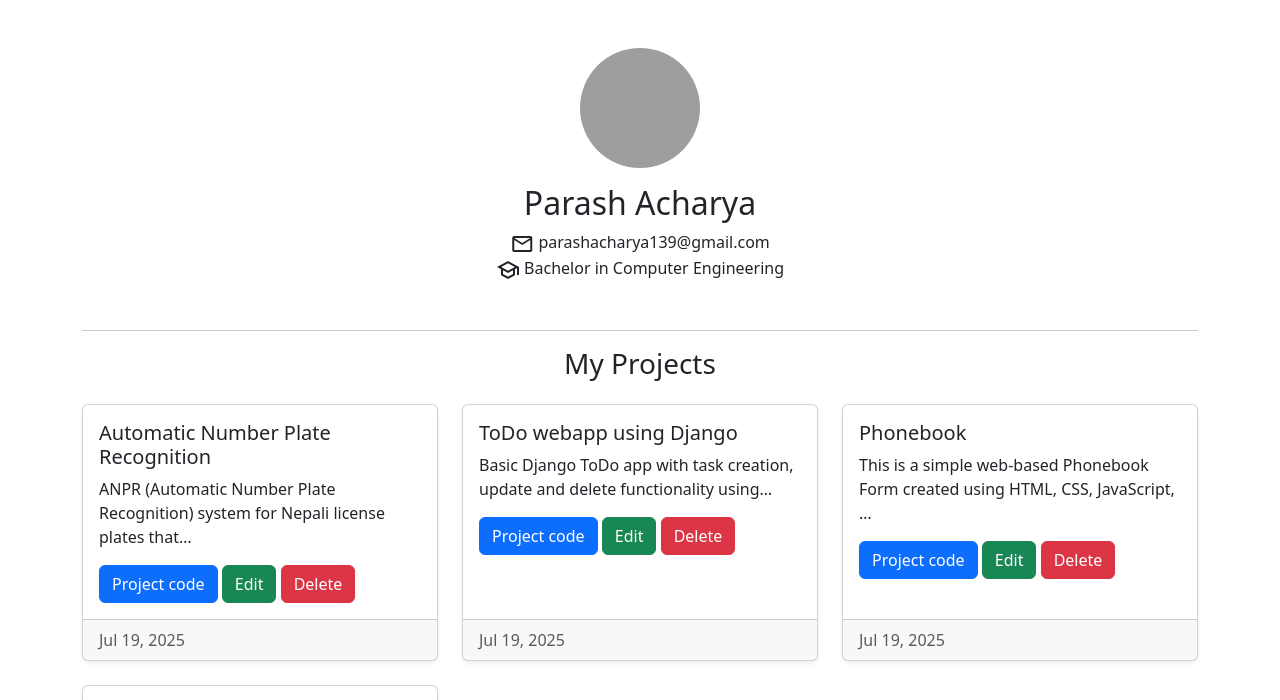
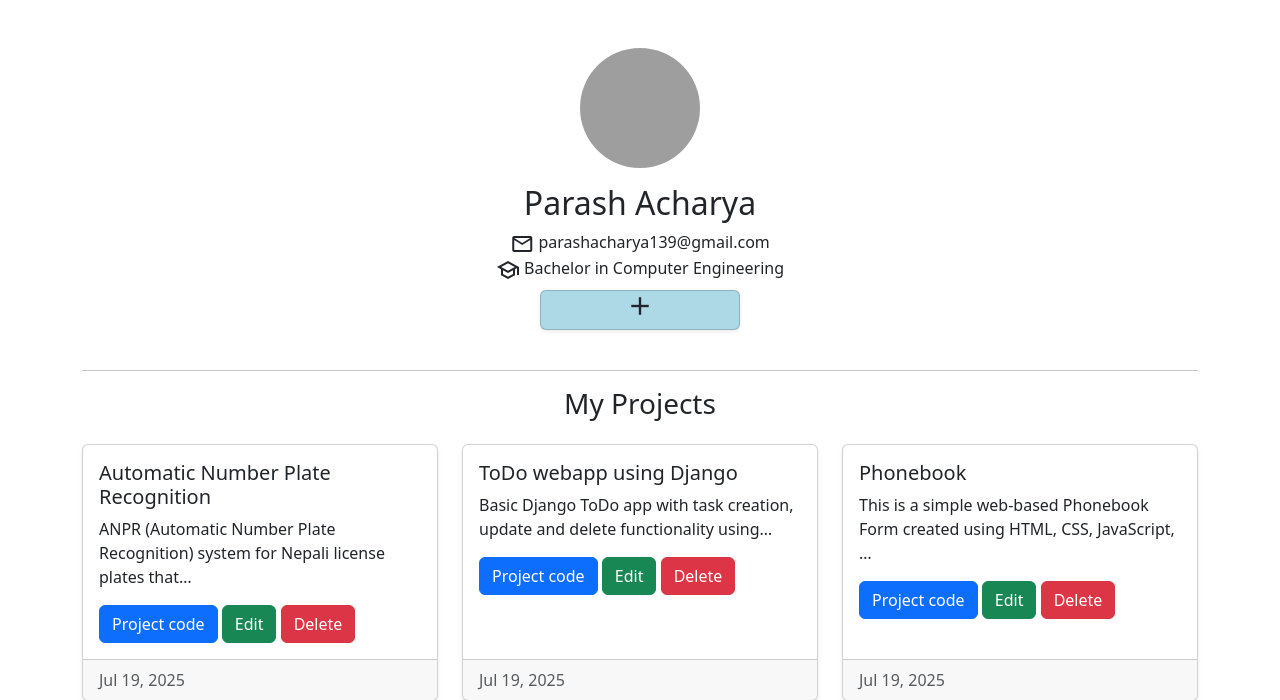
Before and after one commit to parashac/Personal-portfolio-, a Django app: page / in a window 1280 px wide. Shown: the top 700 px of the page. Run offline with Django 5.2, Linux system fonts and the light colour scheme; data comes from the database, SQL or seed files in the repository; both versions use the stored data as it was after the commit; some libraries are stand-ins or nearby versions; grey boxes are pictures that could not be loaded.

Commit message:
Adding new project to protfolio

```diff
--- a/protfolio_app/urls.py
+++ b/protfolio_app/urls.py
@@ -4,6 +4,7 @@ from protfolio_app import views
 urlpatterns = [
     path("",views.protfolio,name="protfolio"),
     path("project/",views.project_list, name="project-list"),
+    path("project-create/", views.project_create, name="project-create"),
     path("project-update/<int:pk>/",views.project_update, name="project-update"),
     path("project-list/<int:pk>/", views.project_delete, name="project-delete")
 
--- a/protfolio_app/views.py
+++ b/protfolio_app/views.py
@@ -9,6 +9,19 @@ def protfolio(request):
 def project_list(request):
     projects = Project.objects.all()
     return render(request, 'project_list.html', {'projects': projects})
+
+def project_create(request):
+    if request.method == "GET":
+        form = ProjectForm()
+        return render(request, "project_create.html", {"form": form})
+    else:
+        form = ProjectForm(request.POST)
+
+        if form.is_valid():
+            project = form.save(commit=False)
+            project.save()
+            return redirect("project-list")
+
 def project_update(request, pk):
     project = Project.objects.get(pk=pk)
     form= ProjectForm(request.POST, instance=project)
--- a/templates/project_list.html
+++ b/templates/project_list.html
@@ -3,14 +3,25 @@
 {% block content %}
 <div class="text-center my-5">
     <img src="{% static 'img/profile.JPG' %}" class="rounded-circle" width="120" height="120" alt="Profile Photo">
+
     <h2 class="mt-3">Parash Acharya</h2>
   <span class="material-symbols-outlined" style="vertical-align: middle">mail</span>
   parashacharya139@gmail.com
-
 <p>
   <span class="material-symbols-outlined " style="vertical-align: middle">school</span>
   Bachelor in Computer Engineering
 </p>
+<div class="d-flex justify-content-center align-items-center" style="height: 3vh;">
+ <a href="{% url 'project-create' %}" class="text-decoration-none text-dark">
+     <div class="card shadow-sm" style="width: 200px; height: 40px; background-color: lightblue;">
+        <div class="d-flex justify-content-center align-items-center ">
+
+        <span class="material-symbols-outlined" style="font-size: 30px;">add</span>
+
+    </div>
+  </div>
+     </a>
+</div>
 
 </div>
 
@@ -34,8 +45,8 @@
             </div>
         </div>
     </div>
-    {% empty %}
-    <p class="text-center">No projects added yet.</p>
     {% endfor %}
+
+
 </div>
 {% endblock content %}
```
Also changed, not shown: templates/project_create.html (added, +9 -0 lines), db.sqlite3.
